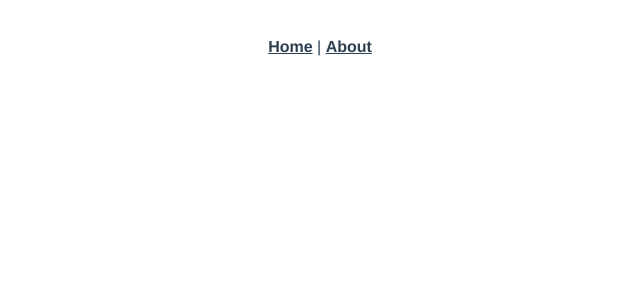
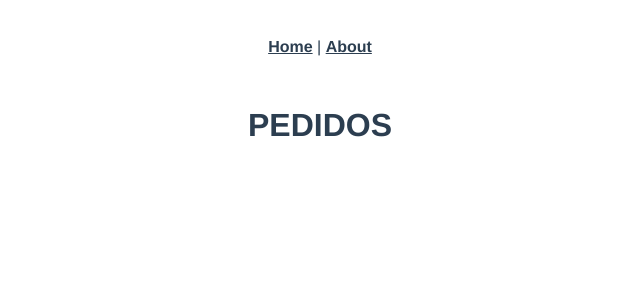
Before and after one commit to wallacewts/make-your-burger, a Vue app: page /pedidos in a window 1280 px wide. Before the commit this address had no page. Shown: the top 300 px of the page, without its empty margins (320-960 px from the left). Built offline with nearby package versions, Linux system fonts and the light colour scheme.

Commit message:
adjust router

```diff
--- a/src/router/index.ts
+++ b/src/router/index.ts
@@ -8,12 +8,9 @@ const routes: Array<RouteRecordRaw> = [
     component: Home,
   },
   {
-    path: '/about',
-    name: 'About',
-    // route level code-splitting
-    // this generates a separate chunk (about.[hash].js) for this route
-    // which is lazy-loaded when the route is visited.
-    component: () => import(/* webpackChunkName: "about" */ '../views/About.vue'),
+    path: '/pedidos',
+    name: 'Pedidos',
+    component: () => import(/* webpackChunkName: "Pedidos" */ '../views/Pedidos.vue'),
   },
 ];
 
```
